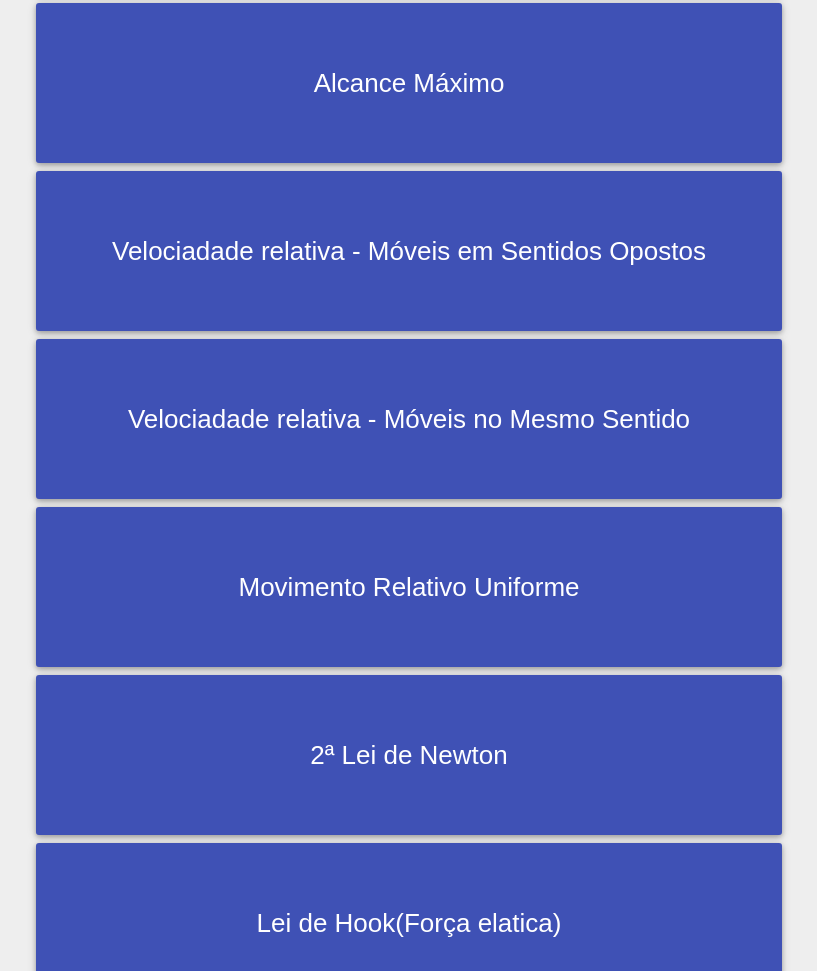
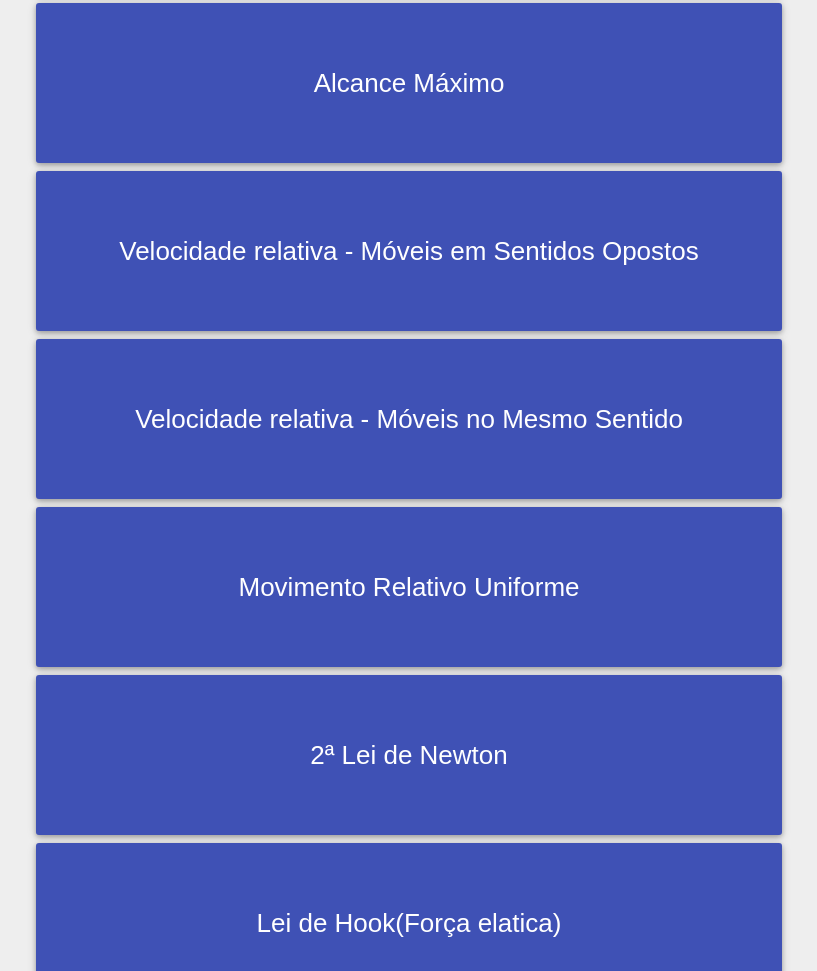
Before and after one commit to lucaslos/equations, a plain HTML site: page index.html in a window 1280 px wide. Shown: the part 1846-2817 px from the top of the page, without its empty margins (231-1048 px from the left). Drawn offline with nearby package versions, Linux system fonts and the light colour scheme; some packages are replaced by stand-ins of ours.

Commit message:
Update index.html

```diff
--- a/index.html
+++ b/index.html
@@ -119,7 +119,7 @@
 
         <div class="block">
             <div class="front" name="front">
-                    <p>Velociadade relativa - Móveis em Sentidos Opostos</p>
+                    <p>Velocidade relativa - Móveis em Sentidos Opostos</p>
             </div>
             <div class="back" name="back">
                 $$v_{rel} = |v_{a}|+|v_{b}|$$
@@ -128,7 +128,7 @@
 
         <div class="block">
             <div class="front" name="front">
-                    <p>Velociadade relativa - Móveis no Mesmo Sentido</p>
+                    <p>Velocidade relativa - Móveis no Mesmo Sentido</p>
             </div>
             <div class="back" name="back">
                 $$v_{rel} = |v_{a}|-|v_{b}| \;\;\;\therefore\;\;\; |v_{a}| \geq |v_{b}|$$
```
